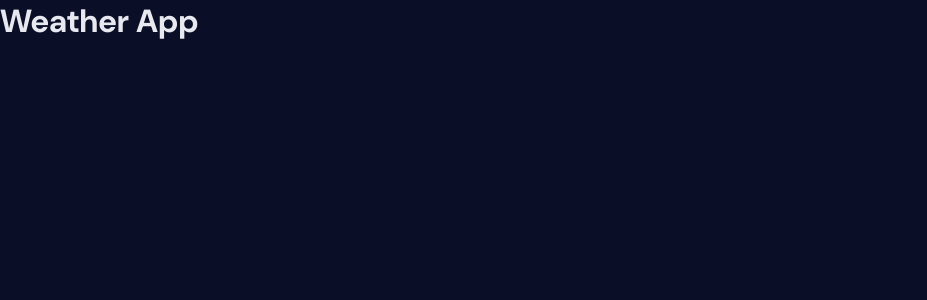
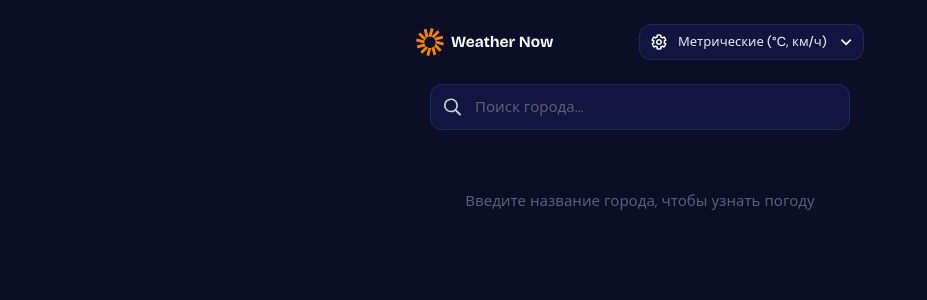
Before and after one commit to Arthur-tx27/weather-app, a React (Vite) app in the folder frontend/: page / in a window 1280 px wide. Shown: the top 300 px of the page, without its empty margins (0-927 px from the left). Built offline with nearby package versions, Linux system fonts and the light colour scheme.

Commit message:
add HomePage in App.tsx

```diff
--- a/frontend/src/app/App.tsx
+++ b/frontend/src/app/App.tsx
@@ -1,7 +1,10 @@
+import { UnitProvider } from '../features/toggle-units';
+import { HomePage } from '../pages/home';
+
 export function App() {
   return (
-    <div>
-      <h1>Weather App</h1>
-    </div>
+    <UnitProvider>
+      <HomePage />
+    </UnitProvider>
   );
 }
```
Also changed, not shown: 1 other file (tests, documents, lock files or other folders).
